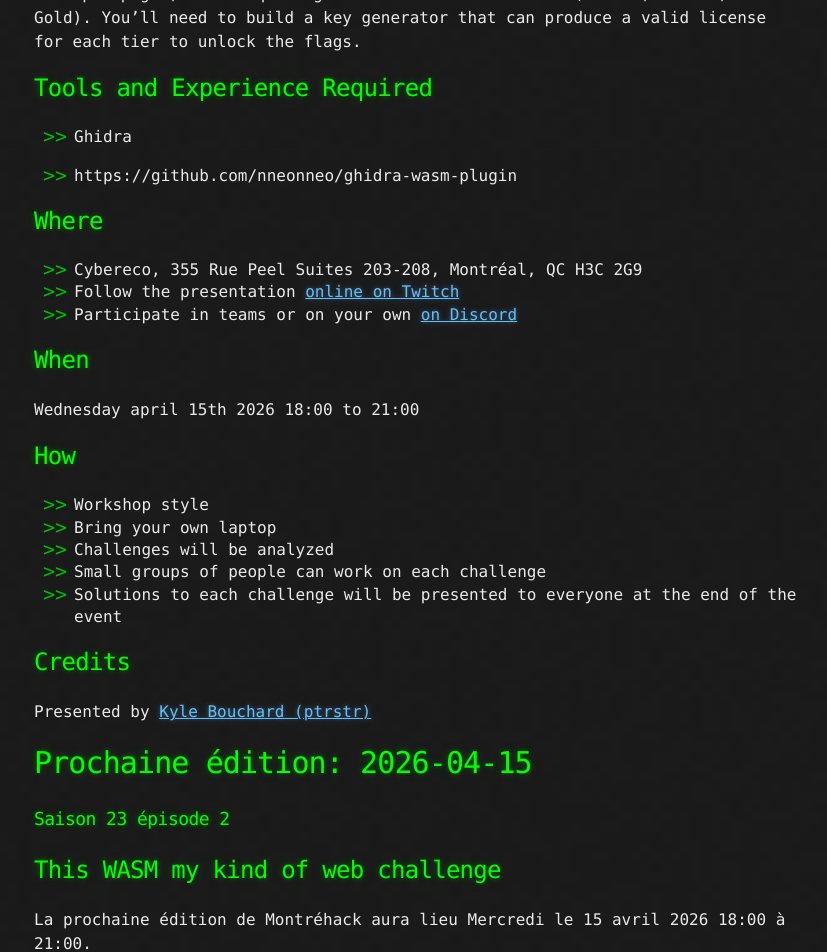
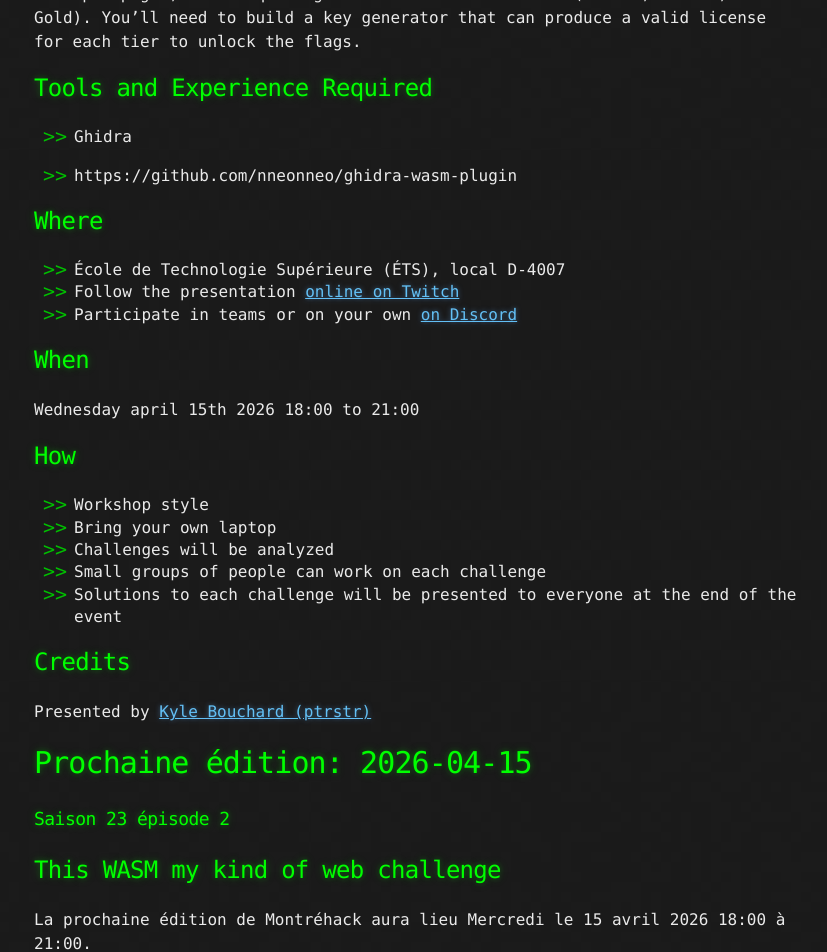
Before and after one commit to montrehack/montrehack.github.com, a Jekyll site: the page built from _posts/2026-04-15-this-wasm-my-kind-of-web-challenge.md, in a window 1280 px wide and 1400 px high, scrolled down 1447 px. Shown: the top 952 px of the window, without its empty margins (222-1049 px from the left). Built offline with Jekyll 4.4.1, drawn with Linux system fonts in a browser that asks for light colours; some of the changed text lies outside the part shown; grey boxes are pictures that could not be loaded.

Commit message:
Added meme and location

```diff
--- a/_posts/2026-04-15-this-wasm-my-kind-of-web-challenge.md
+++ b/_posts/2026-04-15-this-wasm-my-kind-of-web-challenge.md
@@ -25,9 +25,9 @@ tools_en:
   - https://github.com/nneonneo/ghidra-wasm-plugin
 presented_by_fr: Défi présenté par [Kyle Bouchard (ptrstr)](https://github.com/ptrstr)
 presented_by_en: Presented by [Kyle Bouchard (ptrstr)](https://github.com/ptrstr)
-featured_img: /images/2026-04-15.png
-featured_img_alt: XXX
-location: "Cybereco, 355 Rue Peel Suites 203-208, Montréal, QC H3C 2G9"
+featured_img: /images/22026-04.jpg
+featured_img_alt: Friendship with JS has ended, WASM is my new best friend
+location: "École de Technologie Supérieure (ÉTS), local D-4007"
 
 ---
 
```
Also changed, not shown: images/2026-04.jpg (added).
